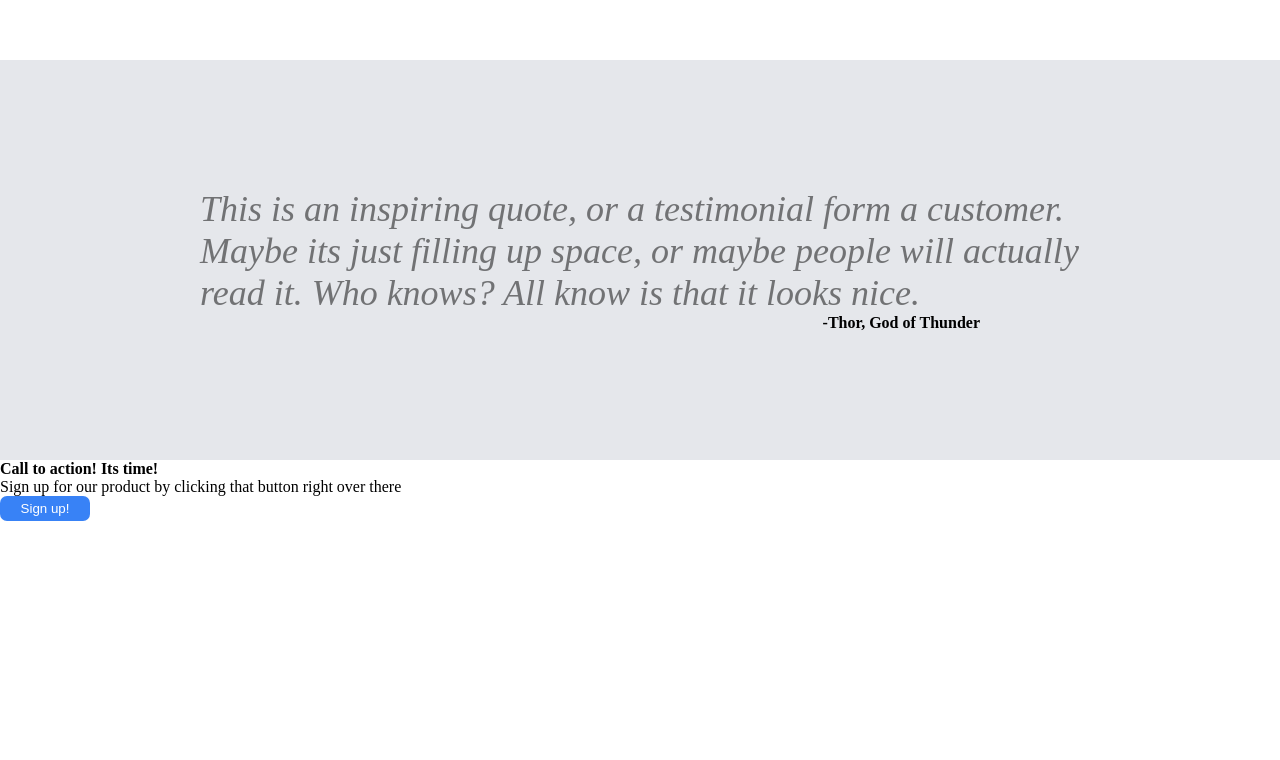
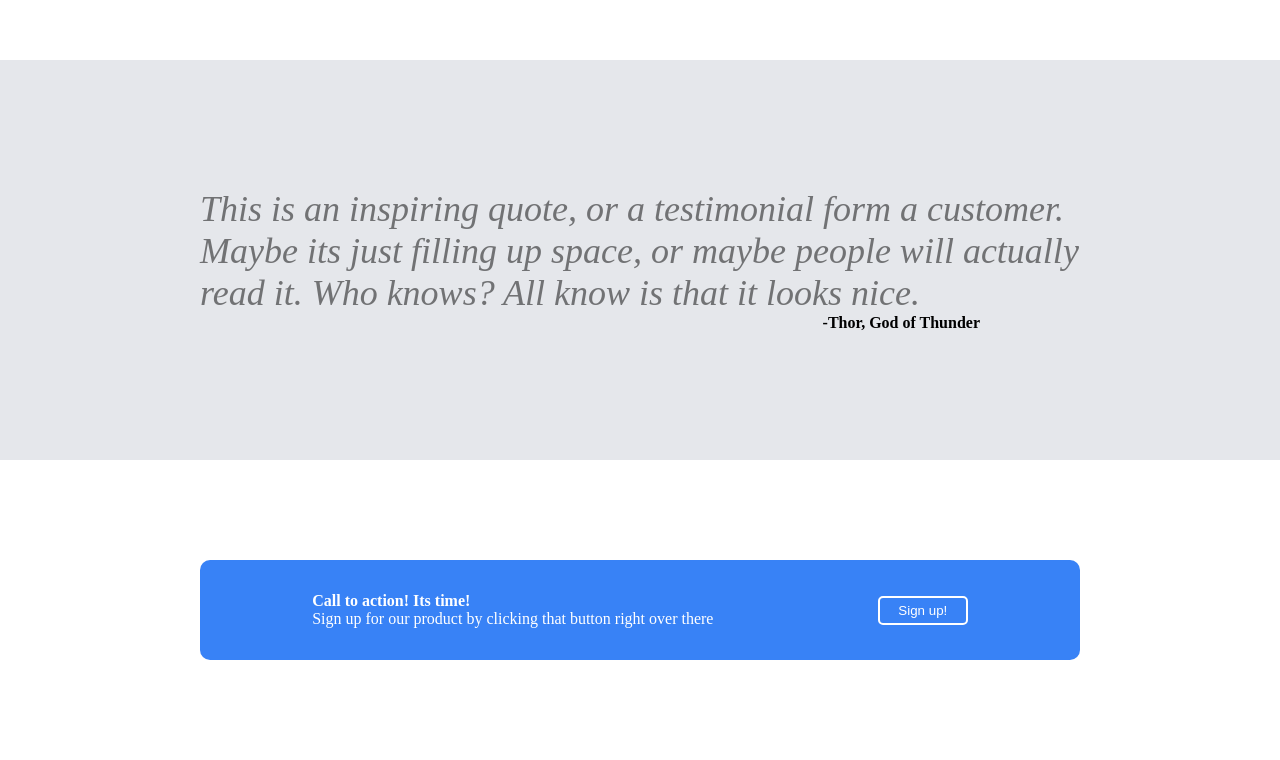
Before and after one commit to ten1998shi/Landing-Page, a plain HTML site: page index.html in a window 1280 px wide. Shown: the part 842-1602 px from the top of the page. Before the commit the page ends 1363 px from the top, so only its background shows below. Drawn offline with Linux system fonts and the light colour scheme.

Commit message:
finsihed website

```diff
--- a/index.html
+++ b/index.html
@@ -66,10 +66,15 @@
     <div class="s3thor"><strong><p>-Thor, God of Thunder</p></strong></div>
     </div>
 
-
+    <div class="s4container1">
+    <div class="s4bluebox">
+    <div class="s4text">
     <strong><p>Call to action! Its time!</p></strong>
     <p>Sign up for our product by clicking that button right over there</p>
-    <button>Sign up!</button>
+    </div>
+    <button class="s4signup">Sign up!</button>
+    </div>
+    </div>
 
 </body>
 </html>
--- a/style.css
+++ b/style.css
@@ -139,6 +139,8 @@
 
  /*Second Section of Page End*/
 
+
+  /*Third Section of Page*/
  .s3container1 {
     display: flex;
     justify-content: center;
@@ -164,3 +166,51 @@
     padding-left: 200px;
     padding-right: 100px;
  }
+ /*Third Section of Page End*/
+
+
+ /*Forth Section of Page*/
+
+
+ .s4container1 {
+    display: flex;
+    justify-content: center;
+    align-items: center;
+    width: 100%;
+    height: 300px;
+    background-color:#ffffff ;
+    padding-left: 200px;
+    padding-right: 200px;
+
+    color: white;
+ }
+
+ .s4bluebox {
+    display: flex;
+    justify-content: center;
+    background-color: #3882F6;
+    width: 100%;
+    height: 100px;
+    border-radius: 10px;
+    padding-top: 20px;
+    padding-bottom: 20px;
+    padding-right: 30px;
+    padding-left: 30px;
+
+
+ }
+
+ .s4signup {
+    border: 2px solid white;
+    border-radius: 5px;
+    margin: auto;
+
+ }
+
+ .s4text{
+    display: flex;
+    justify-content: flex-start;
+    flex-direction: column;
+    margin: auto;
+
+ }
```
